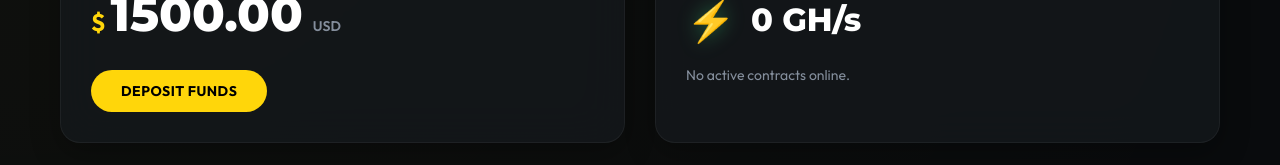
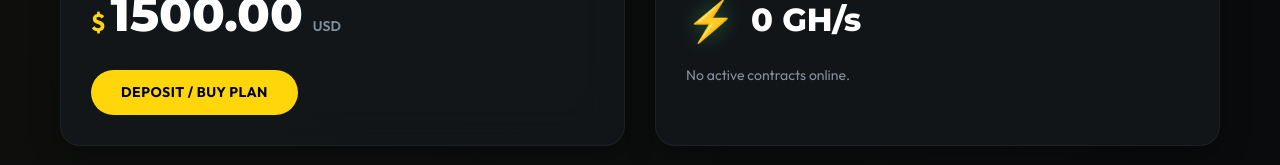
Before and after one commit to imesh4523/mining, a React (Vite) app: page /profile in a window 1280 px wide. Shown: the part 408-573 px from the top of the page. Built offline with nearby package versions, Linux system fonts and the light colour scheme; no server answers.

Commit message:
Fix: Deposit Funds button now navigates to plans section

```diff
--- a/src/pages/Profile.jsx
+++ b/src/pages/Profile.jsx
@@ -91,7 +91,7 @@ const Profile = () => {
             <span className="currency-label">USD</span>
           </div>
           <div className="wallet-actions">
-            <button className="btn-primary">Deposit Funds</button>
+            <Link to="/#pricing" className="btn-primary" style={{ textDecoration: 'none', display: 'inline-block', textAlign: 'center' }}>Deposit / Buy Plan</Link>
           </div>
         </div>
 
```
